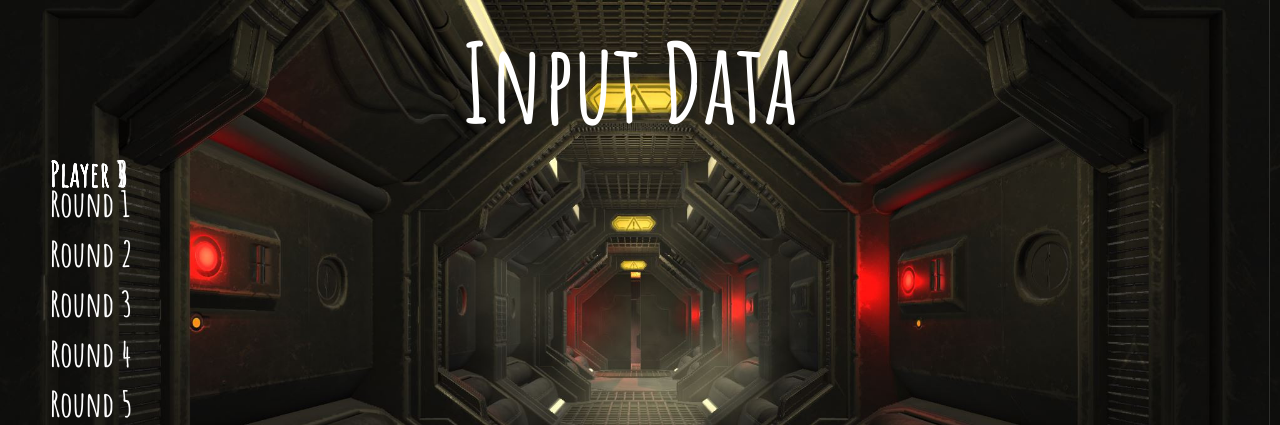
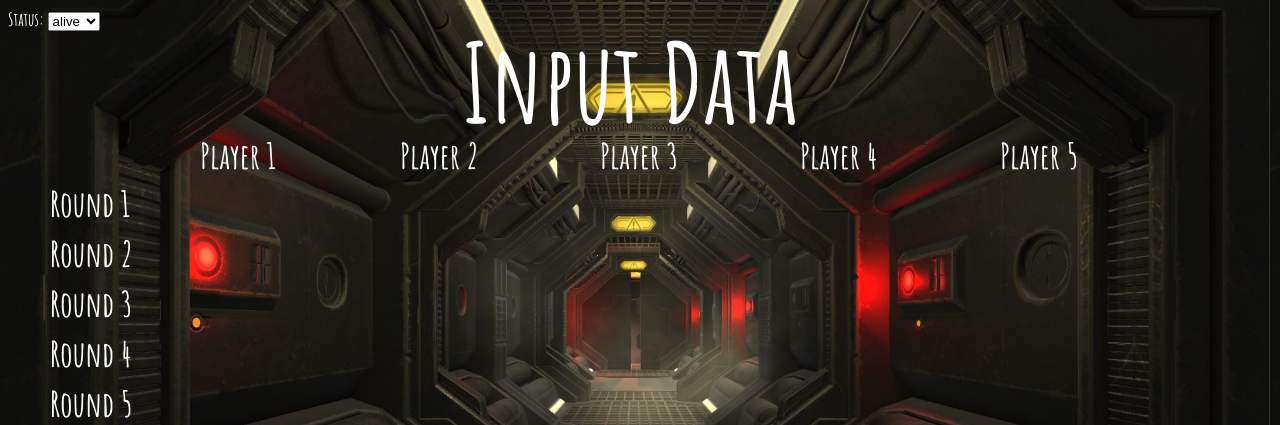
Before and after one commit to ShandonFleming948/CART-351, a PHP site: the page made by CART 351 Final Project/inputData.html in a window 1280 px wide. Shown: the top 425 px of the page. Run offline with PHP 8.4, Linux system fonts and the light colour scheme.

Commit message:
more work done on the input simulation

```diff
--- a/CART 351 Final Project/inputData.html
+++ b/CART 351 Final Project/inputData.html
@@ -64,6 +64,13 @@
   Player 5
 </p16>
 
+<label for="playerstatus">Status:</label>
+
+<select id="playerstatus">
+  <option value="alive">alive</option>
+  <option value="dead">dead</option>
+</select>
+
 </body>
 
 </html>
--- a/CART 351 Final Project/style.css
+++ b/CART 351 Final Project/style.css
@@ -218,8 +218,8 @@ p12 {
   position: absolute;
 width: 155px;
 height: 49px;
-left: 50px;
-top: 150px;
+left: 200px;
+top: 132px;
 
 font-family: 'Amatic SC', cursive;
 font-style: normal;
@@ -234,8 +234,8 @@ p13 {
   position: absolute;
 width: 155px;
 height: 49px;
-left: 50px;
-top: 150px;
+left: 400px;
+top: 132px;
 
 font-family: 'Amatic SC', cursive;
 font-style: normal;
@@ -250,8 +250,8 @@ p14 {
   position: absolute;
 width: 155px;
 height: 49px;
-left: 50px;
-top: 150px;
+left: 600px;
+top: 132px;
 
 font-family: 'Amatic SC', cursive;
 font-style: normal;
@@ -266,8 +266,8 @@ p15 {
   position: absolute;
 width: 155px;
 height: 49px;
-left: 50px;
-top: 150px;
+left: 800px;
+top: 132px;
 
 font-family: 'Amatic SC', cursive;
 font-style: normal;
@@ -282,8 +282,8 @@ p16 {
   position: absolute;
 width: 155px;
 height: 49px;
-left: 50px;
-top: 150px;
+left: 1000px;
+top: 132px;
 
 font-family: 'Amatic SC', cursive;
 font-style: normal;
@@ -293,6 +293,22 @@ line-height: 48px;
 
 color: #ffffff;
 }
+
+/* select1 {
+  position: absolute;
+width: 155px;
+height: 49px;
+left: 1000px;
+top: 132px;
+
+font-family: 'Amatic SC', cursive;
+font-style: normal;
+font-weight: bold;
+font-size: 35px;
+line-height: 48px;
+
+color: #ffffff;
+} */
 
 rectangle1 {
 position: absolute;
```
